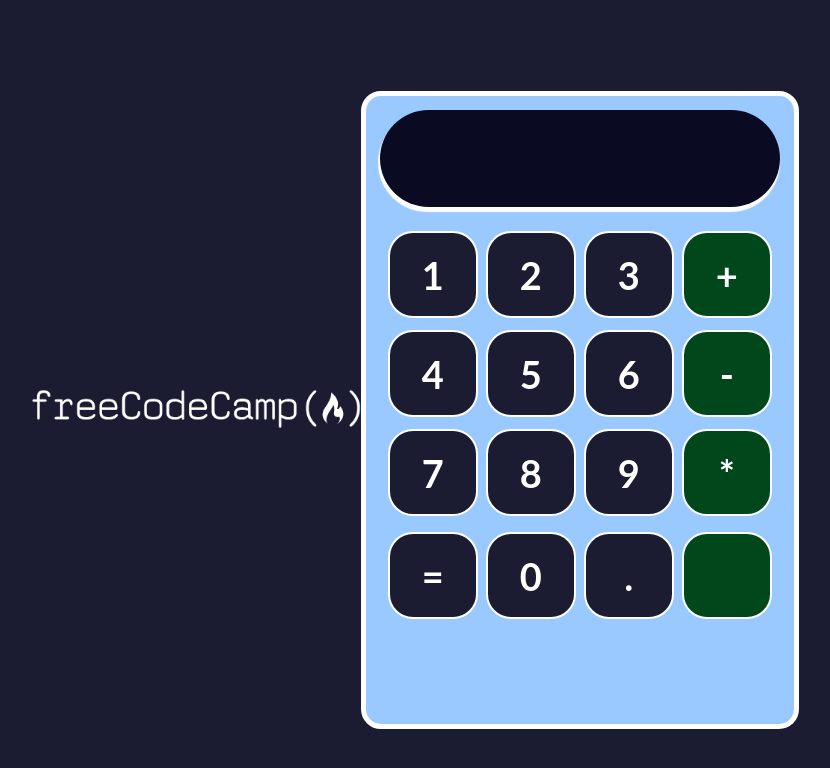
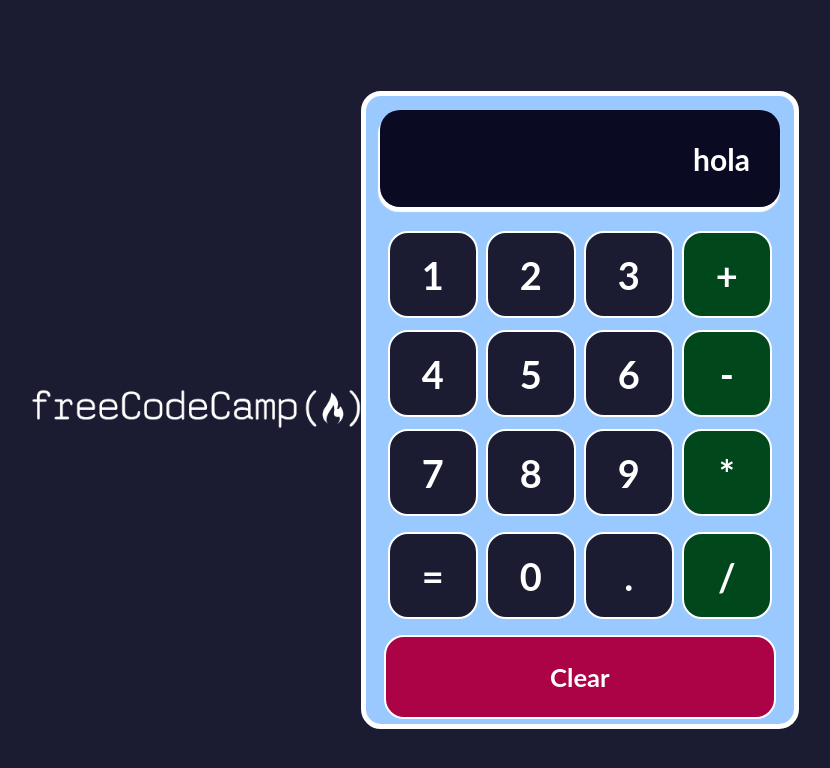
Before and after one commit to lswebdevelops/calculatora-react, a React (Create React App) app: page / in a window 1280 px wide. Shown: the top 768 px of the page, without its empty margins (225-1055 px from the left). Built offline with nearby package versions, Linux system fonts and the light colour scheme.

Commit message:
adding function agregar input

```diff
--- a/src/App.js
+++ b/src/App.js
@@ -3,8 +3,18 @@
 import freeCodeCampLogo  from './imagenes/freecodecamp-logo.png';
 import Boton from './componentes/Boton';
 import Pantalla from './componentes/Pantalla';
+import BotonClear from './componentes/BotonClear';
+import { useState } from 'react';
 
 function App() {
+
+  const [input, setInput] = useState('hola');
+
+  const agregarInput = valor => {
+    setInput(input + valor);
+
+  }
+
   return (
     <div className="App">
     <div className='feecodecamp-logo-contenedor'>
@@ -14,7 +24,7 @@
       alt='Logo de freeCodeCamp' />
     </div>
     <div className='contenedor-calculadora'>
-      <Pantalla />
+      <Pantalla input={input} />
       <div className='fila'>
         <Boton>1</Boton>
         <Boton>2</Boton>
@@ -41,10 +51,11 @@
         <Boton>=</Boton>
         <Boton>0</Boton>
         <Boton>.</Boton>
-        <Boton></Boton>
+        <Boton>/</Boton>
       </div>
-
-
+      <div className='fila'>
+      <BotonClear>Clear</BotonClear>
+      </div>
     </div>
     </div>
   );
--- /dev/null
+++ b/src/componentes/BotonClear.jsx
@@ -0,0 +1,10 @@
+import React from "react";
+import '../hojas-de-estilo/BotonClear.css'
+
+const BotonClear = (props)=>(
+    <div className="boton-clear" >
+        {props.children}
+    </div>
+);
+
+export default BotonClear;
--- a/src/hojas-de-estilo/Boton.css
+++ b/src/hojas-de-estilo/Boton.css
@@ -8,7 +8,7 @@
   font-size: 38px;
   background-color: #1b1b32;
   color: white;
-  border-radius: 25px;
+  border-radius: 20px;
   border: 2px solid white;
   margin: 4px;
   cursor: pointer;
--- /dev/null
+++ b/src/hojas-de-estilo/BotonClear.css
@@ -0,0 +1,20 @@
+.boton-clear{
+  height: 80px;
+  font-size: 1.6em;
+  display: flex;
+  flex: 1;
+  background-color: #ac0246;
+  margin-top:8px;
+  align-items: center;
+  justify-content: center;
+  font-weight: bold;
+  color: white;
+  border: 2px solid white;
+  cursor: pointer;;
+  border-radius: 20px;
+
+}
+
+.boton-clear.boton-clear:hover{
+  background-color: #ebb000;
+}
--- a/src/hojas-de-estilo/Pantalla.css
+++ b/src/hojas-de-estilo/Pantalla.css
@@ -1,6 +1,6 @@
 .input{
     height: 75px;
-    border-radius: 50px;
+    border-radius: 20px;
     margin-bottom: 20px;
     display: flex;
     justify-content: flex-end;
```
Also changed, not shown: src/imagenes/freeCodeCampCalc.png (added).
